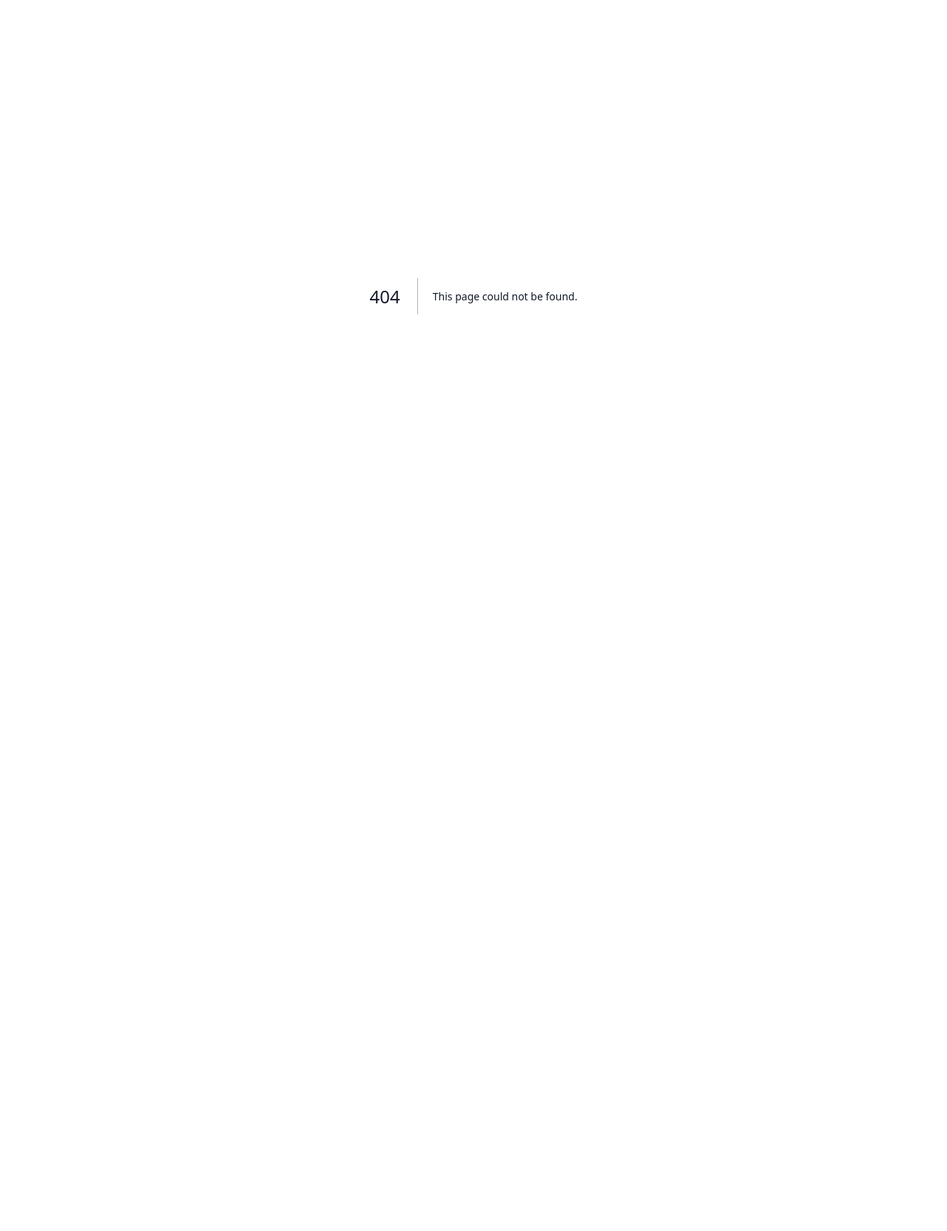
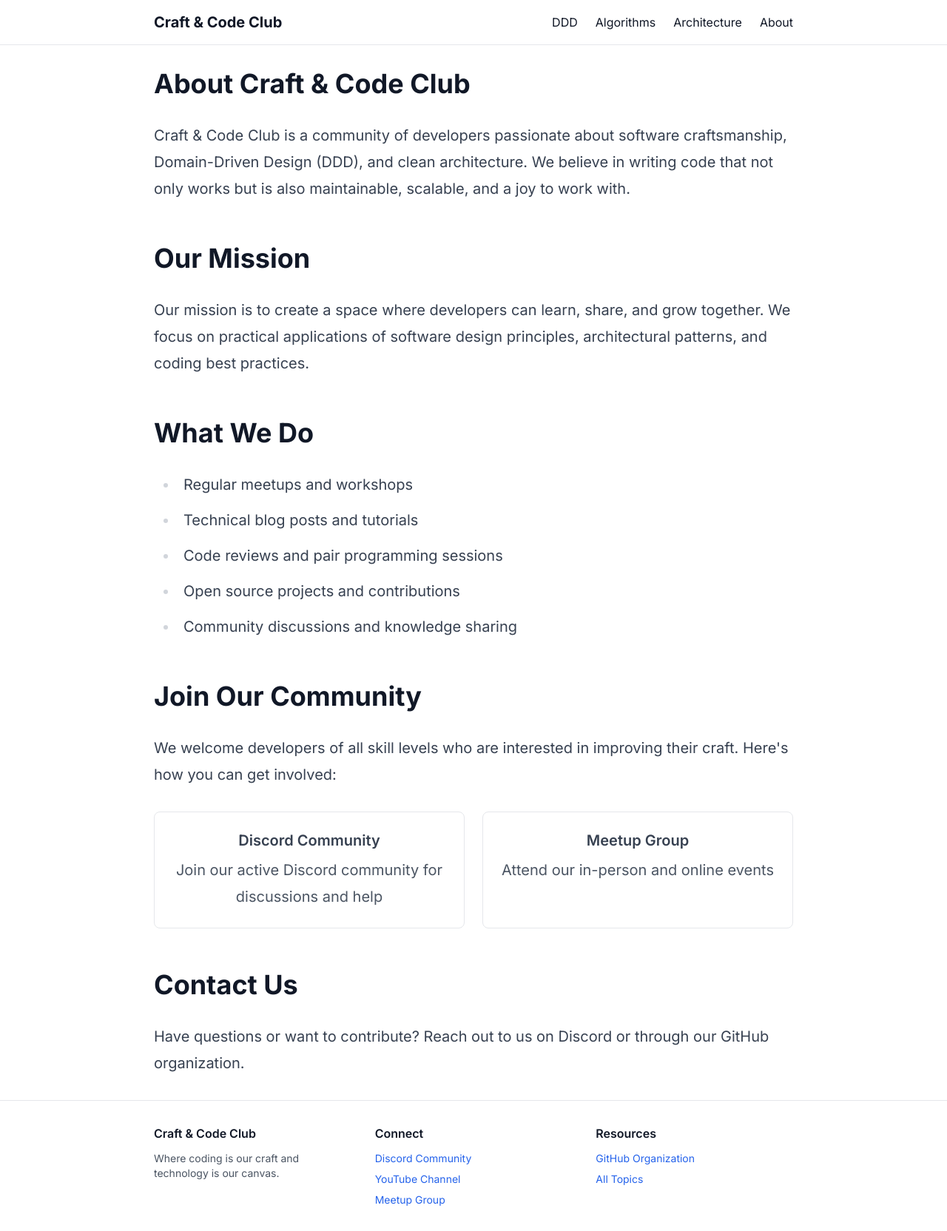
Before and after one commit to craft-code-club/blog-c3, a Next.js app: page /about in a window 1280 px wide. Before the commit this address had no page. Shown: the whole page at 74% size. Before the commit the page ends 800 px from the top, so only its background shows below. Built offline with nearby package versions, Linux system fonts and the light colour scheme.

Commit message:
feat: Adjust for a community blog

```diff
--- /dev/null
+++ b/src/app/about/page.tsx
@@ -0,0 +1,63 @@
+export default function About() {
+  return (
+    <div className="max-w-4xl mx-auto px-4 py-8">
+      <h1 className="text-4xl font-bold mb-8">About Craft & Code Club</h1>
+
+      <section className="prose lg:prose-xl max-w-none">
+        <p>
+          Craft & Code Club is a community of developers passionate about software craftsmanship,
+          Domain-Driven Design (DDD), and clean architecture. We believe in writing code that not
+          only works but is also maintainable, scalable, and a joy to work with.
+        </p>
+
+        <h2>Our Mission</h2>
+        <p>
+          Our mission is to create a space where developers can learn, share, and grow together.
+          We focus on practical applications of software design principles, architectural patterns,
+          and coding best practices.
+        </p>
+
+        <h2>What We Do</h2>
+        <ul>
+          <li>Regular meetups and workshops</li>
+          <li>Technical blog posts and tutorials</li>
+          <li>Code reviews and pair programming sessions</li>
+          <li>Open source projects and contributions</li>
+          <li>Community discussions and knowledge sharing</li>
+        </ul>
+
+        <h2>Join Our Community</h2>
+        <p>
+          We welcome developers of all skill levels who are interested in improving their craft.
+          Here's how you can get involved:
+        </p>
+
+        <div className="not-prose grid grid-cols-1 md:grid-cols-2 gap-6 my-8">
+          <a
+            href="https://discord.gg/V7hQJZSDYu"
+            target="_blank"
+            rel="noopener noreferrer"
+            className="block p-6 border rounded-lg hover:shadow-lg transition-shadow text-center"
+          >
+            <h3 className="text-xl font-semibold mb-2">Discord Community</h3>
+            <p className="text-gray-600">Join our active Discord community for discussions and help</p>
+          </a>
+          <a
+            href="https://www.meetup.com/craft-code-club"
+            target="_blank"
+            rel="noopener noreferrer"
+            className="block p-6 border rounded-lg hover:shadow-lg transition-shadow text-center"
+          >
+            <h3 className="text-xl font-semibold mb-2">Meetup Group</h3>
+            <p className="text-gray-600">Attend our in-person and online events</p>
+          </a>
+        </div>
+
+        <h2>Contact Us</h2>
+        <p>
+          Have questions or want to contribute? Reach out to us on Discord or through our GitHub organization.
+        </p>
+      </section>
+    </div>
+  );
+}
--- a/src/app/layout.tsx
+++ b/src/app/layout.tsx
@@ -1,12 +1,13 @@
 import type { Metadata } from "next";
 import { Inter } from "next/font/google";
+import Link from "next/link";
 import "./globals.css";
 
 const inter = Inter({ subsets: ["latin"] });
 
 export const metadata: Metadata = {
-  title: "My Blog",
-  description: "A blog built with Next.js, TypeScript, and Tailwind CSS",
+  title: "Craft & Code Club Blog",
+  description: "Deep dives into DDD, algorithms, architecture, and software craftsmanship",
 };
 
 export default function RootLayout({
@@ -17,7 +18,67 @@ export default function RootLayout({
   return (
     <html lang="en">
       <body className={`${inter.className} bg-white text-gray-900 antialiased`}>
-        {children}
+        <nav className="border-b">
+          <div className="max-w-4xl mx-auto px-4 py-4 flex items-center justify-between">
+            <Link href="/" className="text-xl font-bold">
+              Craft & Code Club
+            </Link>
+            <div className="space-x-6">
+              <Link href="/topics/ddd" className="hover:text-blue-600">DDD</Link>
+              <Link href="/topics/algorithms" className="hover:text-blue-600">Algorithms</Link>
+              <Link href="/topics/architecture" className="hover:text-blue-600">Architecture</Link>
+              <Link href="/about" className="hover:text-blue-600">About</Link>
+            </div>
+          </div>
+        </nav>
+        <div className="min-h-screen">
+          {children}
+        </div>
+        <footer className="border-t">
+          <div className="max-w-4xl mx-auto px-4 py-8">
+            <div className="grid grid-cols-1 md:grid-cols-3 gap-8">
+              <div>
+                <h3 className="font-semibold mb-3">Craft & Code Club</h3>
+                <p className="text-sm text-gray-600">Where coding is our craft and technology is our canvas.</p>
+              </div>
+              <div>
+                <h3 className="font-semibold mb-3">Connect</h3>
+                <ul className="space-y-2 text-sm">
+                  <li>
+                    <a href="https://discord.gg/V7hQJZSDYu" target="_blank" rel="noopener noreferrer" className="text-blue-600 hover:text-blue-800">
+                      Discord Community
+                    </a>
+                  </li>
+                  <li>
+                    <a href="http://www.youtube.com/@CraftCodeClub" target="_blank" rel="noopener noreferrer" className="text-blue-600 hover:text-blue-800">
+                      YouTube Channel
+                    </a>
+                  </li>
+                  <li>
+                    <a href="https://www.meetup.com/craft-code-club" target="_blank" rel="noopener noreferrer" className="text-blue-600 hover:text-blue-800">
+                      Meetup Group
+                    </a>
+                  </li>
+                </ul>
+              </div>
+              <div>
+                <h3 className="font-semibold mb-3">Resources</h3>
+                <ul className="space-y-2 text-sm">
+                  <li>
+                    <a href="https://github.com/craft-code-club" target="_blank" rel="noopener noreferrer" className="text-blue-600 hover:text-blue-800">
+                      GitHub Organization
+                    </a>
+                  </li>
+                  <li>
+                    <Link href="/topics" className="text-blue-600 hover:text-blue-800">
+                      All Topics
+                    </Link>
+                  </li>
+                </ul>
+              </div>
+            </div>
+          </div>
+        </footer>
       </body>
     </html>
   );
--- a/src/app/page.tsx
+++ b/src/app/page.tsx
@@ -5,25 +5,82 @@ export default function Home() {
   const posts = getSortedPostsData();
 
   return (
-    <main className="min-h-screen max-w-4xl mx-auto px-4 py-8">
-      <h1 className="text-4xl font-bold mb-8">My Blog</h1>
+    <div className="max-w-4xl mx-auto px-4 py-8">
+      {/* Hero Section */}
+      <section className="text-center mb-16">
+        <h1 className="text-4xl font-bold mb-4">Welcome to Craft & Code Club</h1>
+        <p className="text-xl text-gray-600 mb-8">
+          A community of developers passionate about software craftsmanship, DDD, and clean architecture
+        </p>
+        <div className="flex justify-center gap-4">
+          <a
+            href="https://discord.gg/V7hQJZSDYu"
+            target="_blank"
+            rel="noopener noreferrer"
+            className="bg-blue-600 text-white px-6 py-2 rounded-lg hover:bg-blue-700"
+          >
+            Join our Discord
+          </a>
+          <a
+            href="https://github.com/craft-code-club"
+            target="_blank"
+            rel="noopener noreferrer"
+            className="border border-gray-300 px-6 py-2 rounded-lg hover:border-gray-400"
+          >
+            View on GitHub
+          </a>
+        </div>
+      </section>
+
+      {/* Featured Topics */}
+      <section className="mb-16">
+        <h2 className="text-2xl font-bold mb-6">Featured Topics</h2>
+        <div className="grid grid-cols-1 md:grid-cols-3 gap-6">
+          <Link
+            href="/topics/ddd"
+            className="block p-6 border rounded-lg hover:shadow-lg transition-shadow"
+          >
+            <h3 className="text-xl font-semibold mb-2">Domain-Driven Design</h3>
+            <p className="text-gray-600">Explore strategic and tactical patterns in DDD</p>
+          </Link>
+          <Link
+            href="/topics/algorithms"
+            className="block p-6 border rounded-lg hover:shadow-lg transition-shadow"
+          >
+            <h3 className="text-xl font-semibold mb-2">Algorithms</h3>
+            <p className="text-gray-600">Deep dive into algorithms and data structures</p>
+          </Link>
+          <Link
+            href="/topics/architecture"
+            className="block p-6 border rounded-lg hover:shadow-lg transition-shadow"
+          >
+            <h3 className="text-xl font-semibold mb-2">Clean Architecture</h3>
+            <p className="text-gray-600">Learn about software architecture principles</p>
+          </Link>
+        </div>
+      </section>
+
+      {/* Latest Posts */}
+      <section>
+        <h2 className="text-2xl font-bold mb-6">Latest Posts</h2>
         <div className="space-y-8">
           {posts.map((post) => (
             <article key={post.id} className="border rounded-lg p-6 hover:shadow-lg transition-shadow">
               <Link href={`/posts/${post.id}`}>
-              <h2 className="text-2xl font-semibold mb-2 hover:text-blue-600">{post.title}</h2>
+                <h3 className="text-xl font-semibold mb-2 hover:text-blue-600">{post.title}</h3>
               </Link>
               <div className="text-gray-600 mb-4">{post.date}</div>
-            <p className="text-gray-700">{post.description}</p>
+              <p className="text-gray-700 mb-4">{post.description}</p>
               <Link
                 href={`/posts/${post.id}`}
-              className="inline-block mt-4 text-blue-600 hover:text-blue-800"
+                className="text-blue-600 hover:text-blue-800"
               >
                 Read more →
               </Link>
             </article>
           ))}
         </div>
-    </main>
+      </section>
+    </div>
   );
 }
```
Also changed, not shown: posts/introduction-to-ddd.md (added, +56 -0 lines). Lines whose indentation alone changed are shown as unchanged.
